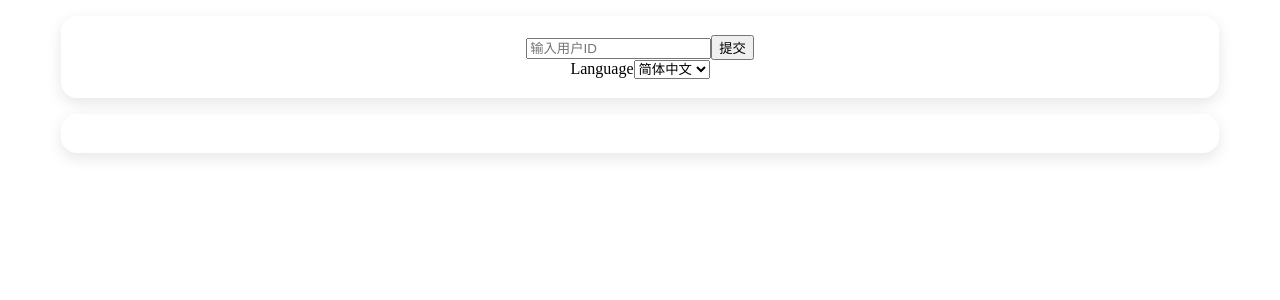
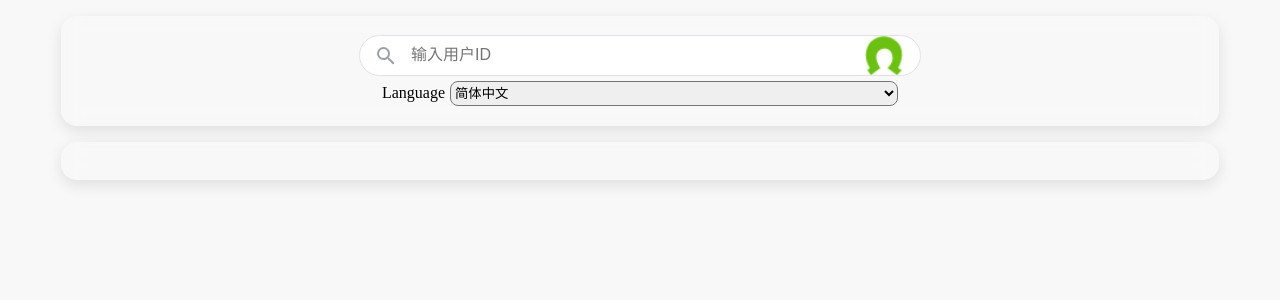
Before and after one commit to chinosk6/umamusume-gacha-history, a React (Vite) app in the folder uma_gacha_history_frontend/: page / in a window 1280 px wide. Shown: the top 300 px of the page. Built offline with nearby package versions, Linux system fonts and the light colour scheme.

Commit message:
update frontend style

```diff
--- a/uma_gacha_history_frontend/src/App.css
+++ b/uma_gacha_history_frontend/src/App.css
@@ -1,3 +1,7 @@
+body {
+    background-color: #f8f8f8;
+}
+
 .card-results {
     display: flex;
     flex-wrap: wrap;
@@ -45,6 +49,10 @@
     margin-top: 1em;
 }
 
+.config-div {
+    display: flex;
+    flex-direction: column;
+}
 
 .tabs {
     display: flex;
@@ -72,11 +80,12 @@
 }
 
 .stat-info-div {
-    width: 100%;
-    max-height: 300px;
+    width: 80%;
     display: flex;
     align-items: center;
-    justify-content: center;
+    justify-content: space-evenly;
+    flex-wrap: wrap;
+    text-align: left;
 }
 
 .label-for {
@@ -84,6 +93,169 @@
 }
 
 .pie {
-    max-width: 500px;
-    max-height: 500px;
+    max-width: 300px;
+    max-height: 300px;
 }
+
+.searchbar {
+    font-size: 14px;
+    font-family: arial, sans-serif;
+    color: #202124;
+    display: flex;
+    z-index: 3;
+    height: 80%;
+    background: white;
+    border: 1px solid #dfe1e5;
+    box-shadow: none;
+    border-radius: 24px;
+    margin: 0 auto;
+    width: 50%;
+    max-width: 1200px;
+}
+
+.searchbar:hover {
+    box-shadow: 0 1px 6px rgb(32 33 36 / 28%);
+    border-color: rgba(223,225,229,0);
+}
+
+.searchbar-wrapper {
+    flex: 1;
+    display: flex;
+    padding: 5px 8px 0 14px;
+    align-items: center;
+}
+
+.searchbar-left {
+    font-size: 14px;
+    font-family: arial, sans-serif;
+    color: #202124;
+    display: flex;
+    align-items: center;
+    padding-right: 13px;
+    margin-top: -5px;
+}
+
+.search-icon-wrapper {
+    margin: auto;
+}
+
+.search-icon {
+    margin-top: 3px;
+    color: #9aa0a6;
+    height: 20px;
+    line-height: 20px;
+    width: 20px;
+}
+
+.searchbar-icon {
+    display: inline-block;
+    fill: currentColor;
+    height: 24px;
+    line-height: 24px;
+    position: relative;
+    width: 24px;
+}
+
+.searchbar-center {
+    display: flex;
+    flex: 1;
+    flex-wrap: wrap;
+}
+
+.searchbar-input-spacer {
+    color: transparent;
+    flex: 100%;
+    white-space: pre;
+    height: 34px;
+    font-size: 16px;
+}
+
+.searchbar-input {
+    background-color: transparent;
+    border: none;
+    margin: 0;
+    padding: 0;
+    color: rgba(0, 0, 0, .87);
+    word-wrap: break-word;
+    outline: none;
+    display: flex;
+    flex: 100%;
+    margin-top: -37px;
+    height: 34px;
+    font-size: 16px;
+    max-width: 100%;
+    width: 100%;
+}
+
+.searchbar-right {
+    display: flex;
+    flex: 0 0 auto;
+    margin-top: -5px;
+    align-items: stretch;
+    flex-direction: row
+}
+
+.searchbar-clear-icon {
+    margin-right: 12px
+}
+
+.start-search {
+    flex: 1 0 auto;
+    display: flex;
+    cursor: pointer;
+    align-items: center;
+    border: 0;
+    background: transparent;
+    outline: none;
+    padding: 0 8px;
+    width: 2.8em;
+    height: 2.8em;
+}
+
+
+.radio-inputs {
+    position: relative;
+    display: flex;
+    flex-wrap: wrap;
+    border-radius: 0.5rem;
+    background-color: #EEE;
+    box-sizing: border-box;
+    box-shadow: 0 0 0px 1px rgba(0, 0, 0, 0.06);
+    padding: 0.25rem;
+    width: 300px;
+    font-size: 14px;
+    margin-bottom: 5px;
+}
+
+.radio-inputs .radio {
+    flex: 1 1 auto;
+    text-align: center;
+}
+
+.radio-inputs .radio input {
+    display: none;
+}
+
+.radio-inputs .radio .name {
+    display: flex;
+    cursor: pointer;
+    align-items: center;
+    justify-content: center;
+    border-radius: 0.5rem;
+    border: none;
+    padding: .5rem 0;
+    color: rgba(51, 65, 85, 1);
+    transition: all .15s ease-in-out;
+}
+
+.radio-inputs .radio input:checked + .name {
+    background-color: #fff;
+    font-weight: 600;
+}
+
+.select {
+    margin-top: 5px;
+    border-radius: 8px;
+    width: 40%;
+    height: 25px;
+}
--- a/uma_gacha_history_frontend/src/components/Gacha.tsx
+++ b/uma_gacha_history_frontend/src/components/Gacha.tsx
@@ -94,14 +94,44 @@ const Gacha: React.FC = () => {
     return (
         <div>
             <div className="result-div">
-                <input type="text" value={userId} onChange={handleInputChange} placeholder={i18nText("Enter User ID", languageType)} />
-                <button onClick={() => handleSubmit()}>{i18nText("Submit", languageType)}</button>
-                <div>
-                    <label>Language</label>
-                    <select onChange={(event) => {setLanguageType(parseInt(event.target.value))}} value={languageType}>
-                        <option value={LanguageTypes.English}>{i18nText("English", languageType)}</option>
-                        <option value={LanguageTypes.SChinese}>{i18nText("SChinese", languageType)}</option>
-                    </select>
+                <div className="config-div">
+                    <div>
+                        <div className="searchbar">
+                            <div className="searchbar-wrapper">
+                                <div className="searchbar-left">
+                                    <div className="search-icon-wrapper">
+                                        <span className="search-icon searchbar-icon">
+                                            <svg xmlns="http://www.w3.org/2000/svg" viewBox="0 0 24 24">
+                                                <path
+                                                    d="M15.5 14h-.79l-.28-.27A6.471 6.471 0 0 0 16 9.5 6.5 6.5 0 1 0 9.5 16c1.61 0 3.09-.59 4.23-1.57l.27.28v.79l5 4.99L20.49 19l-4.99-5zm-6 0C7.01 14 5 11.99 5 9.5S7.01 5 9.5 5 14 7.01 14 9.5 11.99 14 9.5 14z">
+                                                </path>
+                                            </svg>
+                                        </span>
+                                    </div>
+                                </div>
+
+                                <div className="searchbar-center">
+                                    <div className="searchbar-input-spacer"></div>
+                                    <input type="text" className="searchbar-input" maxLength={2048}
+                                           autoCapitalize="off" role="combobox"
+                                           placeholder={i18nText("Enter User ID", languageType)}
+                                           value={userId} onChange={handleInputChange}/>
+                                </div>
+
+                                <div className="searchbar-right">
+                                    <img src="umai.png" alt="search" className="start-search" role="button" onClick={() => handleSubmit()}/>
+                                </div>
+                            </div>
+                        </div>
+
+                    </div>
+                    <div>
+                        <label className="label-for">Language</label>
+                        <select onChange={(event) => {setLanguageType(parseInt(event.target.value))}} value={languageType} className="select">
+                            <option value={LanguageTypes.English}>{i18nText("English", languageType)}</option>
+                            <option value={LanguageTypes.SChinese}>{i18nText("SChinese", languageType)}</option>
+                        </select>
+                    </div>
                 </div>
             </div>
             <div className="result-div">
@@ -112,20 +142,21 @@ const Gacha: React.FC = () => {
                         <GachaStatistics userData={userData} languageType={languageType} />
                         <hr/>
                         <h1>{i18nText("Gacha History", languageType)}</h1>
-                        <div className="tabs">
-                            <div
-                                className={`tab ${activeTab === GachaTypes.SupportCard ? 'active' : ''}`}
-                                onClick={() => handleTabClick(GachaTypes.SupportCard)}
-                            >
-                                {i18nText("Support Card", languageType)}
-                            </div>
-                            <div
-                                className={`tab ${activeTab === GachaTypes.Chara ? 'active' : ''}`}
-                                onClick={() => handleTabClick(GachaTypes.Chara)}
-                            >
-                                {i18nText("Character", languageType)}
+
+                        <div style={{display: "flex", justifyContent: "center"}}>
+                            <div className="radio-inputs">
+                                <label className="radio">
+                                    <input type="radio" name="radioGachaType" onClick={() => handleTabClick(GachaTypes.SupportCard)} defaultChecked/>
+                                    <span className="name">{i18nText("Support Card", languageType)}</span>
+                                </label>
+                                <label className="radio">
+                                    <input type="radio" name="radioGachaType" onClick={() => handleTabClick(GachaTypes.Chara)}/>
+                                    <span className="name">{i18nText("Character", languageType)}</span>
+                                </label>
                             </div>
                         </div>
+
+
                         {activeTab === GachaTypes.SupportCard && (
                             <CardList cards={userData.data_cards} gachaType={GachaTypes.SupportCard} languageType={languageType} />
                         )}
--- a/uma_gacha_history_frontend/src/components/GachaStatistics.tsx
+++ b/uma_gacha_history_frontend/src/components/GachaStatistics.tsx
@@ -112,38 +112,30 @@ const GachaStatistics: React.FC<{userData: UserData, languageType: LanguageTypes
 
     return (
         <div className="stat-div">
-            <div>
-                <input
-                    type="radio"
-                    id="ratioAll"
-                    name="fType"
-                    onClick={() => {setFType(FTypes.All)}}
-                    defaultChecked
-                />
-                <label htmlFor="ratioAll" className="label-for">{i18nText("All", languageType)}</label>
-                <input
-                    type="radio"
-                    id="ratioChara"
-                    name="fType"
-                    onClick={() => {setFType(FTypes.Chara)}}
-                />
-                <label htmlFor="ratioChara" className="label-for">{i18nText("Chara Only", languageType)}</label>
-                <input
-                    type="radio"
-                    id="ratioCard"
-                    name="fType"
-                    onClick={() => {setFType(FTypes.Card)}}
-                />
-                <label htmlFor="ratioCard" className="label-for">{i18nText("Card Only", languageType)}</label>
+            <div className="radio-inputs">
+                <label className="radio">
+                    <input type="radio" name="radioFilterType" onClick={() => {setFType(FTypes.All)}} defaultChecked/>
+                        <span className="name">{i18nText("All", languageType)}</span>
+                </label>
+                <label className="radio">
+                    <input type="radio" name="radioFilterType" onClick={() => {setFType(FTypes.Chara)}}/>
+                        <span className="name">{i18nText("Chara Only", languageType)}</span>
+                </label>
+
+                <label className="radio">
+                    <input type="radio" name="radioFilterType" onClick={() => {setFType(FTypes.Card)}}/>
+                        <span className="name">{i18nText("Card Only", languageType)}</span>
+                </label>
             </div>
-            <div>
+
+            <div style={{width: "30%", height: "40px", display: "flex", flexDirection: "row", alignItems: "center"}}>
                 <label htmlFor="countLimitInput" className="label-for">{i18nText("Gacha Count Limit", languageType)}</label>
-                <input id="countLimitInput" type="number" value={countLimit} onChange={onCountLimitChange} />
+                <input id="countLimitInput" type="number" className="searchbar" value={countLimit} onChange={onCountLimitChange} />
             </div>
             <div className="stat-info-div">
                 <div>
                     <p>{i18nText("Total Gacha Count", languageType)}: {totalGachaCount}</p>
-                    <p>{i18nText("SSR/3☆ Rate", languageType)}: {getRarityDataPercentage(0)}</p>
+                    <p>{i18nText("SSR/3☆ Rate", languageType)}: {getRarityDataPercentage(2)}</p>
                     <p>{i18nText("Continuous No SSR/3☆ Count", languageType)}: {continuousNoDesiredCount}</p>
                     <p>{i18nText("Lucky Ranking (Total)", languageType)}: {userData.rank}/{userData.total_users}</p>
                 </div>
```
Also changed, not shown: uma_gacha_history_frontend/public/umai.png (added).
